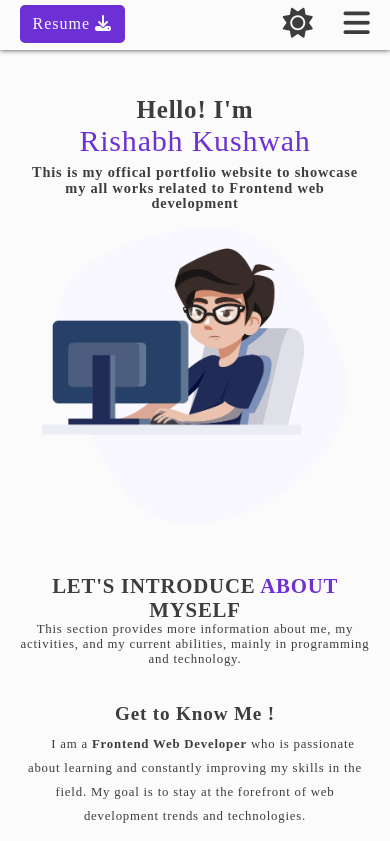
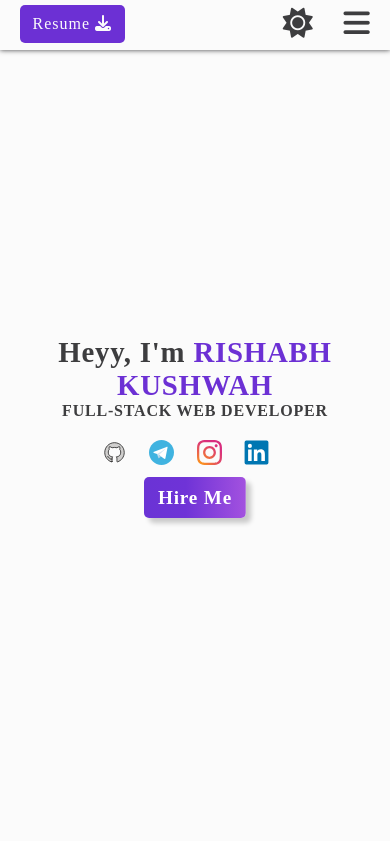
Before and after one commit to rjkush17/MyPortfolio, a plain HTML site: page index.html in a window 390 px wide. Shown: the top 841 px of the page. Drawn offline with Linux system fonts and the light colour scheme; a web font is replaced by a local one.

Commit message:
hero section updated

```diff
--- a/index.html
+++ b/index.html
@@ -31,7 +31,7 @@
         <ul>
           <li><a href="#home">Home</a></li>
           <li><a href="#about">About</a></li>
-          <li><a href="#projects">Projects</a></li>
+          <li><a href="#projects">Portfolio</a></li>
           <li><a href="#contact">Contact</a></li>
         </ul>
         <div class="second-div">
@@ -56,31 +56,37 @@
 
     <!-- Home Section HTML -->
      <section id="home" class="hero">
-      <div class="hero-1">
-        <h1>
-          Hello! I'm
-          <div class="line"></div>
-        </h1>
-        <span class="name">Rishabh Kushwah</span>
-        <p>
-          This is my offical portfolio website to showcase my all works related
-          to Frontend web development
-        </p>
-        <div class="icon"></div>
+      <h1>Heyy, I'm <span>Rishabh Kushwah</span></h1>
+      <h2>Full-Stack Web Developer</h2>
+      <div class="links-icon">
+        <span
+          ><a href="https://github.com/rjkush17" target="_blank"
+            ><img src="./img/github1.svg"" height=" 25" alt=""></a
+          ></span
+        >
+        <span
+          ><a href="https://t.me/+LVYQWdbZBpc3MDZl" target="_blank"
+            ><img src="./img/telegram.svg"" height=" 25" alt=""></a
+          ></span
+        >
+        <span
+          ><a href="https://www.instagram.com/rjkush17/" target="_blank"
+            ><img src="./img/instagram.svg"" height=" 25" alt=""></a
+          ></span
+        >
+        <span
+          ><a href="https://www.linkedin.com/in/rjkush17/" target="_blank"
+            ><img src="./img/linkedin.svg"" height=" 25" alt=""></a
+          ></span
+        >
       </div>
-      <div class="hero-2">
-        <img src="./img/home-right.webp" alt="" />
-      </div>
+      <div><a href="#contact" id="button">Hire Me </a></div>
     </section>
 
     <!-- About Section HTMl -->
-     <section id="about" class="about">
+   <section id="about" class="about">
       <div class="about-head">
         <h1>Let's Introduce <span>about</span> myself</h1>
-        <p>
-          This section provides more information about me, my activities, and my
-          current abilities, mainly in programming and technology.
-        </p>
       </div>
       <div class="about-body">
         <div class="card know-me">
@@ -234,7 +240,7 @@
     </section>
 
     <!-- Contact Section HTML -->
-    <div id="contact" class="contact">
+     <div id="contact" class="contact">
       <div class="contact-heading">
         <h1>Let's Chat You Can Send Me a Message Here</h1>
 
--- a/style.css
+++ b/style.css
@@ -267,72 +267,40 @@ header {
 
 /* Hero Section CSS */
 .hero {
-  display: -webkit-box;
-  display: -ms-flexbox;
+  width: 100%;
+  height: 100vh;
   display: flex;
-  color: var(--text-normal);
-  padding: 0 25px 0 50px;
-
-  .hero-1 {
-    width: 50%;
-    margin-top: auto;
-    margin-bottom: auto;
-
-    & h1 {
-      font-size: 60px;
-      display: -webkit-box;
-      display: -ms-flexbox;
-      display: flex;
-      width: auto;
-      position: relative;
-      -webkit-box-align: center;
-      -ms-flex-align: center;
-      align-items: center;
-      z-index: -1;
+  justify-content: center;
+  align-items: center;
+  flex-direction: column;
+  text-align: center;
+  padding: 0 40px;
 
 
-      .line {
-        height: 4px;
-        -webkit-box-flex: 1;
-        -ms-flex-positive: 1;
-        flex-grow: 1;
-        background-color: var(--text-heading);
-        margin-top: 28px;
-      }
+  & h1{
+    font-size: 4rem;
+    font-weight: bolder;
+
+
+    & span{
+      color: var(--text-heading);
+      text-transform: uppercase;
     }
-
-    .name {
-      color: var(--text-heading);
-      font-size: 3rem;
-      width: 50%;
-    }
-
-    & p {
-      font-weight: 600;
-      font-size: 1.4rem;
-    }
-
   }
 
-  .hero-2 {
-    width: 50%;
-    display: -webkit-box;
-    display: -ms-flexbox;
-    display: flex;
-    -webkit-box-pack: end;
-    -ms-flex-pack: end;
-    justify-content: end;
-    margin-top: 10%;
-    -ms-flex-item-align: end;
-    align-self: flex-end;
+  & h2 {
+    text-transform: uppercase;
+    font-weight: bolder;
+    font-size: 1.2rem;
+ }
+ .links-icon {
+  display: block;
+  margin: 20px 0;
 
-    & img {
-      width: 90%;
-      height: 100%;
-      -o-object-fit: cover;
-      object-fit: cover;
-    }
+  & span {
+    margin-right: 1.2rem;
   }
+}
 }
 
 /* About Section CSS */
@@ -613,37 +581,9 @@ header {
   }
 
   .hero {
-    -webkit-box-orient: vertical;
-    -webkit-box-direction: normal;
-    -ms-flex-direction: column;
-    flex-direction: column;
-    padding-top: 4rem;
-
-    .hero-1 {
-      width: auto;
-      text-align: center;
-      line-height: 1.1;
-      height: auto;
-
-      & h1 {
-        display: block;
-        font-size: 40px;
-      }
-
-      & h1 .line {
-        display: none;
-      }
-
-      & p {
-        font-size: 1rem;
-        width: 100%;
-        margin: .5rem auto auto auto
-      }
-    }
-
-    .hero-2 {
-      width: auto;
-      margin-top: 0%;
+    & h1{
+      font-size: 3rem;
+      font-weight: bolder;
     }
   }
 
@@ -732,26 +672,12 @@ header {
   }
 
   .hero {
-    padding: 35px 25px 0 25px;
-
-    .hero-1 {
-      margin: 18% 0 15px 0;
-
-      & h1 {
-        font-size: 25px;
-      }
-
-      .name {
-        font-size: 30px;
-      }
-
-      & p {
-        font-size: 0.9rem;
-      }
+    & h1{
+      font-size: 1.8rem;
+      font-weight: bolder;
     }
-
-    .hero-2 {
-      justify-content: center;
+    & h2 {
+      font-size: 1rem ;
     }
   }
 
```
